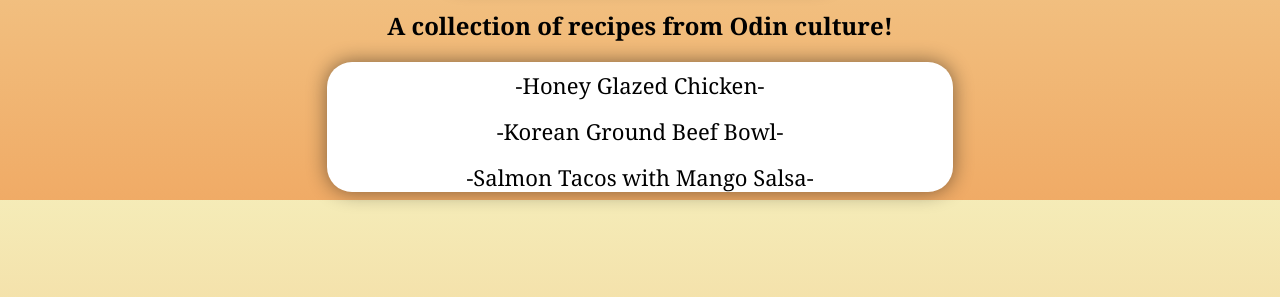
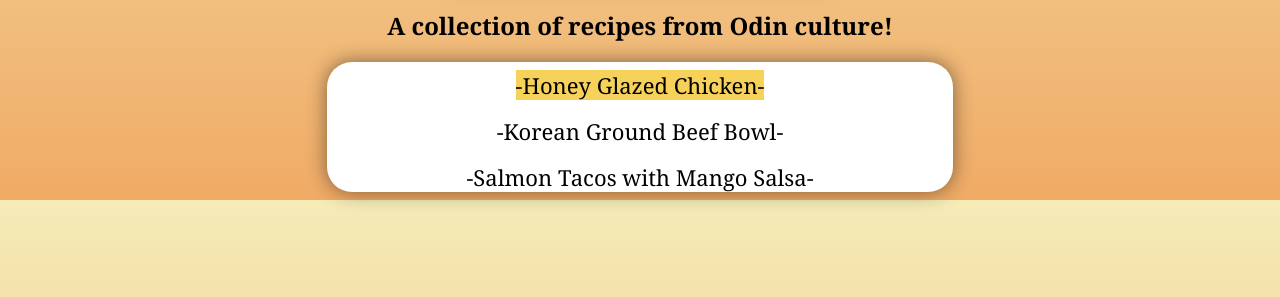
Before and after one commit to skinnysheep/odin-recipes, a plain HTML site: page index.html in a window 1280 px wide. In both pictures the pointer is over the link "-Honey Glazed Chicken-". Shown: the part 451-748 px from the top of the page. Drawn offline with Linux system fonts and the light colour scheme.

Commit message:
update hover

```diff
--- a/styles.css
+++ b/styles.css
@@ -29,3 +29,6 @@ a{
     color: black;
     text-decoration: none;
   }
+a:hover {
+    background-color: rgb(247, 210, 90);
+}
```
